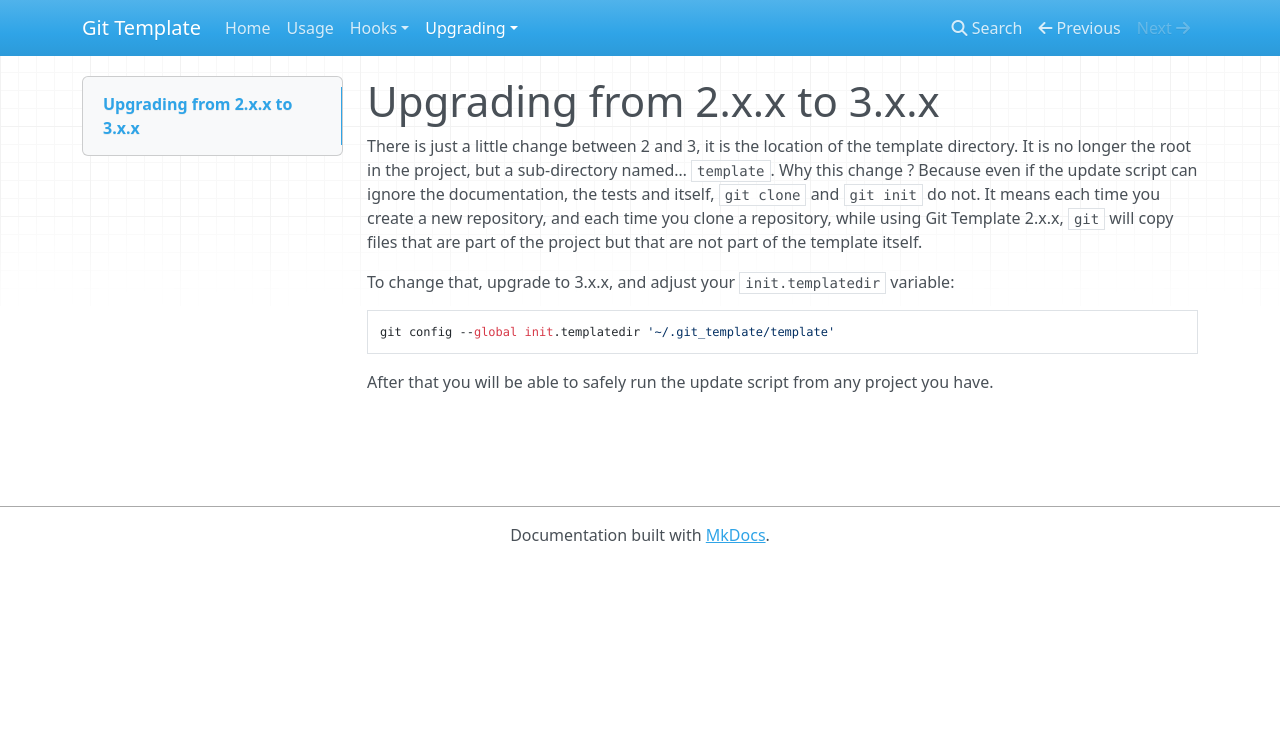
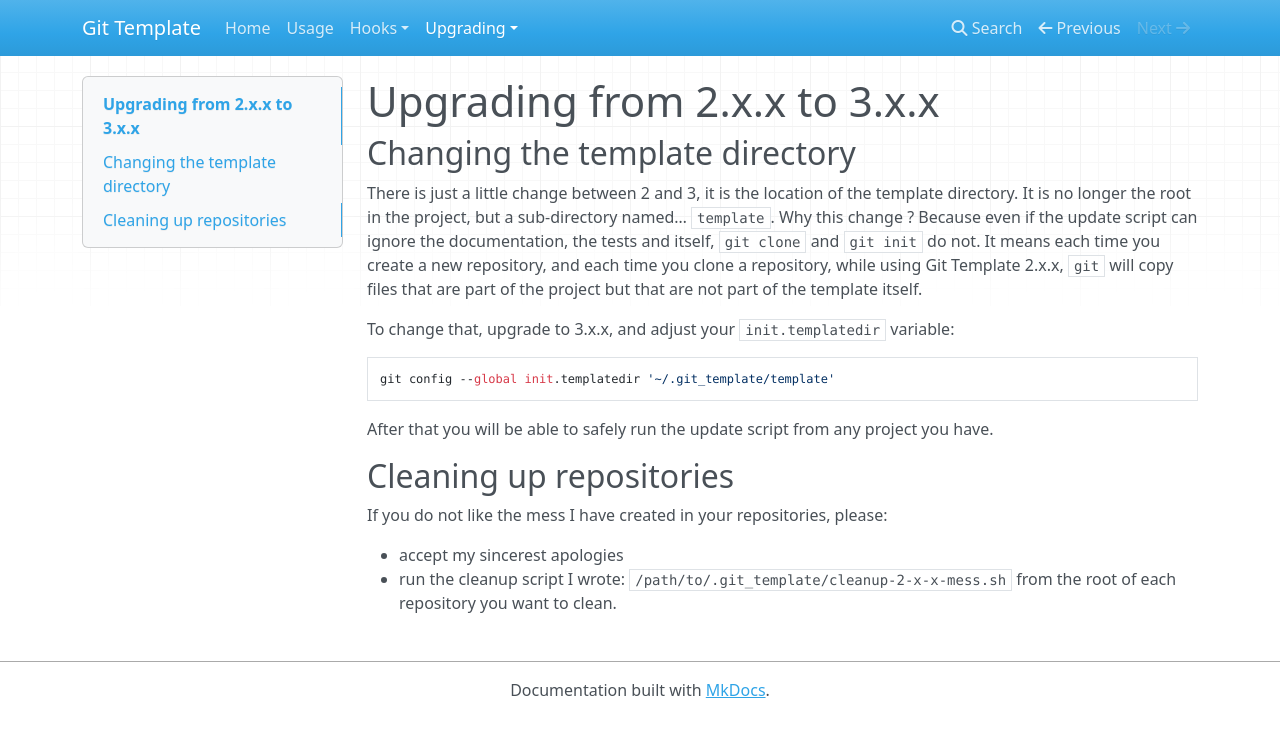
Before and after one commit to greg0ire/git_template, an MkDocs documentation site: the page built from docs/upgrade/2-to-3.md, in a window 1280 px wide. Shown: the top 737 px of the page. Built offline with MkDocs 1.6.1, drawn with Linux system fonts in a browser that asks for light colours; nearby versions of some CDN libraries; old or Windows-style settings are respelled for this version of MkDocs.

Commit message:
add cleanup script
This gets rid of unwanted files in a repository.

```diff
--- a/docs/upgrade/2-to-3.md
+++ b/docs/upgrade/2-to-3.md
@@ -1,4 +1,6 @@
 # Upgrading from 2.x.x to 3.x.x
+
+## Changing the template directory
 
 There is just a little change between 2 and 3, it is the location of the template
 directory. It is no longer the root in the project, but a sub-directory named…
@@ -14,3 +16,11 @@ To change that, upgrade to 3.x.x, and adjust your `init.templatedir` variable:
 
 After that you will be able to safely run the update script from any project you
 have.
+
+## Cleaning up repositories
+
+If you do not like the mess I have created in your repositories, please:
+
+- accept my sincerest apologies
+- run the cleanup script I wrote: `/path/to/.git_template/cleanup-2-x-x-mess.sh`
+from the root of each repository you want to clean.
```
Also changed, not shown: 1 other file.
